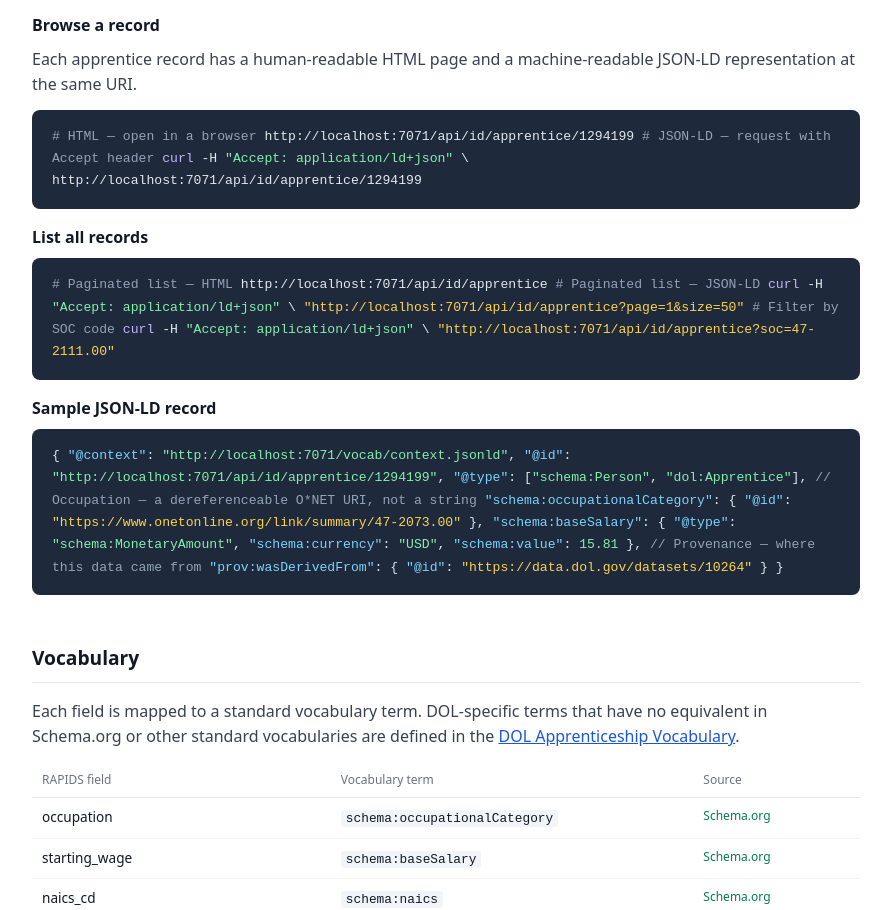
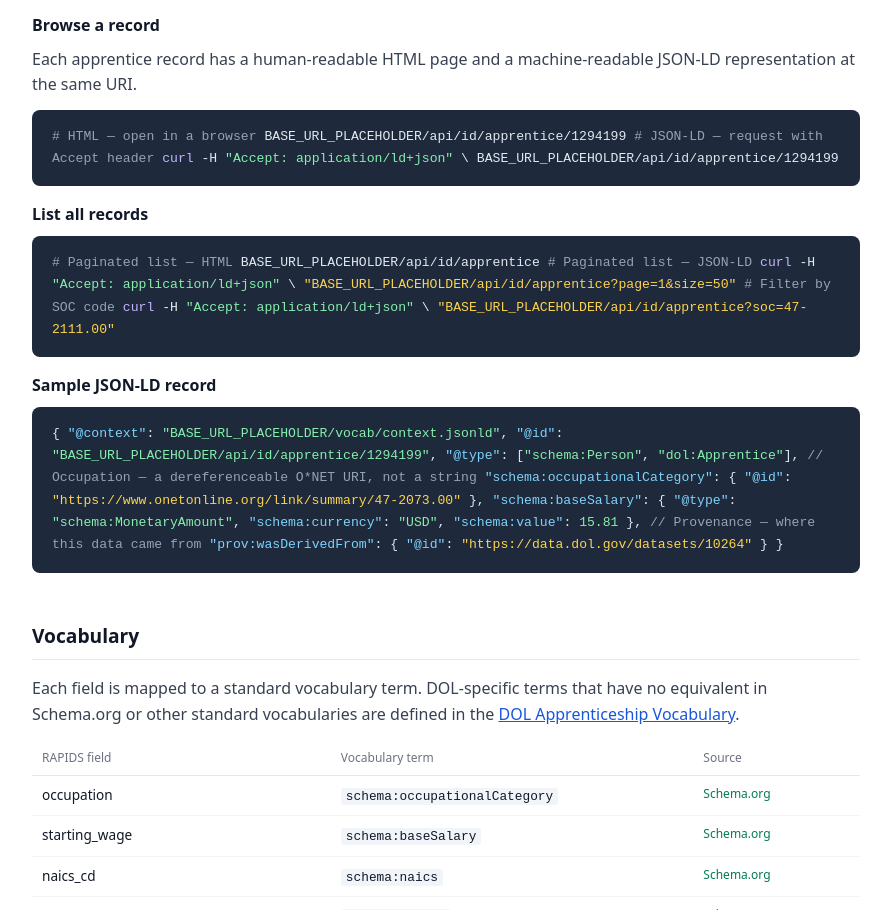
Before and after one commit to mthelm85/dol-linked-data, a website: page public/index.html in a window 1280 px wide. Shown: the part 1076-1986 px from the top of the page, without its empty margins (194-1085 px from the left). Drawn offline with Linux system fonts and the light colour scheme.

Commit message:
restore index.html placeholders, gitignore generated version

```diff
--- a/public/index.html
+++ b/public/index.html
@@ -13,7 +13,7 @@
     "@type": "Dataset",
     "name": "DOL Apprenticeship Participant Characteristics — Linked Data",
     "description": "Linked Data publication of the RAPIDS Apprenticeship Participant Characteristics dataset. Each record is available as a dereferenceable URI returning JSON-LD.",
-    "url": "http://localhost:7071/",
+    "url": "BASE_URL_PLACEHOLDER/",
     "publisher": {
       "@type": "Organization",
       "name": "U.S. Department of Labor, Employment and Training Administration",
@@ -321,32 +321,32 @@
 
     <div class="code-block">
 <span class="comment"># HTML — open in a browser</span>
-http://localhost:7071/api/id/apprentice/1294199
+BASE_URL_PLACEHOLDER/api/id/apprentice/1294199
 
 <span class="comment"># JSON-LD — request with Accept header</span>
 <span class="cmd">curl</span> -H <span class="val">"Accept: application/ld+json"</span> \
-  http://localhost:7071/api/id/apprentice/1294199
+  BASE_URL_PLACEHOLDER/api/id/apprentice/1294199
     </div>
 
     <h3>List all records</h3>
     <div class="code-block">
 <span class="comment"># Paginated list — HTML</span>
-http://localhost:7071/api/id/apprentice
+BASE_URL_PLACEHOLDER/api/id/apprentice
 
 <span class="comment"># Paginated list — JSON-LD</span>
 <span class="cmd">curl</span> -H <span class="val">"Accept: application/ld+json"</span> \
-  <span class="uri">"http://localhost:7071/api/id/apprentice?page=1&amp;size=50"</span>
+  <span class="uri">"BASE_URL_PLACEHOLDER/api/id/apprentice?page=1&amp;size=50"</span>
 
 <span class="comment"># Filter by SOC code</span>
 <span class="cmd">curl</span> -H <span class="val">"Accept: application/ld+json"</span> \
-  <span class="uri">"http://localhost:7071/api/id/apprentice?soc=47-2111.00"</span>
+  <span class="uri">"BASE_URL_PLACEHOLDER/api/id/apprentice?soc=47-2111.00"</span>
     </div>
 
     <h3>Sample JSON-LD record</h3>
     <div class="code-block">
 {
-  <span class="key">"@context"</span>: <span class="val">"http://localhost:7071/vocab/context.jsonld"</span>,
-  <span class="key">"@id"</span>:      <span class="val">"http://localhost:7071/api/id/apprentice/1294199"</span>,
+  <span class="key">"@context"</span>: <span class="val">"BASE_URL_PLACEHOLDER/vocab/context.jsonld"</span>,
+  <span class="key">"@id"</span>:      <span class="val">"BASE_URL_PLACEHOLDER/api/id/apprentice/1294199"</span>,
   <span class="key">"@type"</span>:    [<span class="val">"schema:Person"</span>, <span class="val">"dol:Apprentice"</span>],
 
   <span class="comment">// Occupation — a dereferenceable O*NET URI, not a string</span>
@@ -374,7 +374,7 @@ http://localhost:7071/api/id/apprentice
     <p>
       Each field is mapped to a standard vocabulary term. DOL-specific terms that have no
       equivalent in Schema.org or other standard vocabularies are defined in the
-      <a href="http://localhost:7071/vocab/apprenticeship">DOL Apprenticeship Vocabulary</a>.
+      <a href="BASE_URL_PLACEHOLDER/vocab/apprenticeship">DOL Apprenticeship Vocabulary</a>.
     </p>
 
     <table class="vocab-table">
@@ -403,9 +403,9 @@ http://localhost:7071/api/id/apprentice
     </table>
 
     <p style="margin-top: 1rem;">
-      <a href="http://localhost:7071/vocab/context.jsonld">JSON-LD context document</a> ·
-      <a href="http://localhost:7071/vocab/apprenticeship">Vocabulary definition (Turtle)</a> ·
-      <a href="http://localhost:7071/.well-known/void">Dataset description (JSON-LD)</a>
+      <a href="BASE_URL_PLACEHOLDER/vocab/context.jsonld">JSON-LD context document</a> ·
+      <a href="BASE_URL_PLACEHOLDER/vocab/apprenticeship">Vocabulary definition (Turtle)</a> ·
+      <a href="BASE_URL_PLACEHOLDER/.well-known/void">Dataset description (JSON-LD)</a>
     </p>
   </section>
 
@@ -463,7 +463,7 @@ http://localhost:7071/api/id/apprentice
   <p>
     Built using publicly available data from
     <a href="https://data.dol.gov/datasets/10264" target="_blank">data.dol.gov</a> ·
-    <a href="http://localhost:7071/vocab/apprenticeship">Vocabulary</a> ·
+    <a href="BASE_URL_PLACEHOLDER/vocab/apprenticeship">Vocabulary</a> ·
     <a href="https://github.com/mthel/dol-linked-data" target="_blank">GitHub</a>
   </p>
   <p style="margin-top: 0.5rem;">
```
Also changed, not shown: 1 other file.
